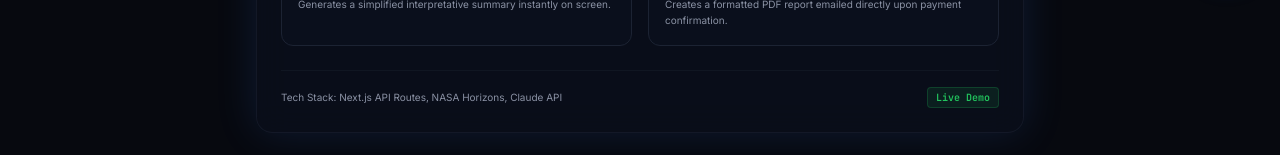
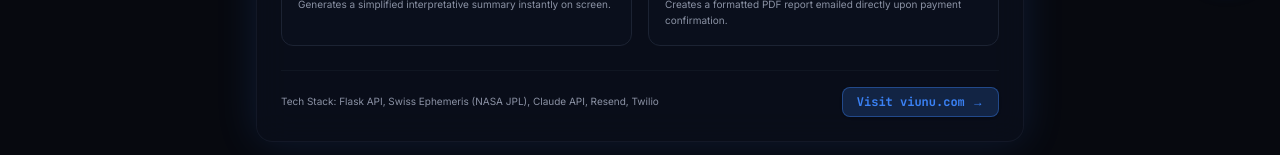
Before and after one commit to Nuelltech/nuelltech, a Next.js app: page /en/laboratorio in a window 1280 px wide. Shown: the part 797-952 px from the top of the page. Built offline with nearby package versions, Linux system fonts and the light colour scheme; no server answers.

Commit message:
seo: adicionar link direto de autoridade para viunu.com e atualizar llms.txt no site da Nuelltech

```diff
--- a/src/app/[lang]/laboratorio/page.tsx
+++ b/src/app/[lang]/laboratorio/page.tsx
@@ -110,11 +110,16 @@ export default async function LabPage({
               </div>
             </div>
 
-            <div className="border-t border-brand-border/40 pt-4 flex justify-between items-center text-[10px]">
-              <span className="text-brand-ink-dim">{pt ? 'Tecnologias: Next.js API Routes, NASA Horizons, Claude API' : 'Tech Stack: Next.js API Routes, NASA Horizons, Claude API'}</span>
-              <span className="bg-brand-ok/10 border border-brand-ok/20 px-2 py-0.5 rounded text-brand-ok font-semibold font-mono">
-                {pt ? 'Live Demo' : 'Live Demo'}
-              </span>
+            <div className="border-t border-brand-border/40 pt-4 flex flex-col sm:flex-row justify-between items-start sm:items-center gap-3 text-[10px]">
+              <span className="text-brand-ink-dim">{pt ? 'Tecnologias: Flask API, Swiss Ephemeris (NASA JPL), Claude API, Resend, Twilio' : 'Tech Stack: Flask API, Swiss Ephemeris (NASA JPL), Claude API, Resend, Twilio'}</span>
+              <a
+                href="https://viunu.com"
+                target="_blank"
+                rel="noopener noreferrer"
+                className="bg-brand-accent/20 hover:bg-brand-accent border border-brand-accent/40 text-brand-accent hover:text-white px-3.5 py-1.5 rounded-lg text-xs font-bold font-mono transition-colors flex items-center gap-1.5 shadow-sm"
+              >
+                {pt ? 'Visitar viunu.com' : 'Visit viunu.com'} &rarr;
+              </a>
             </div>
           </div>
 
```
Also changed, not shown: public/llms.txt.
